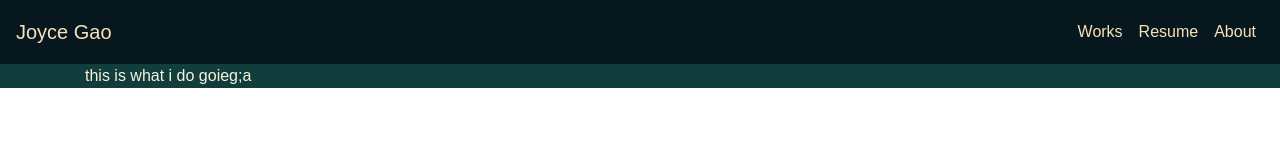
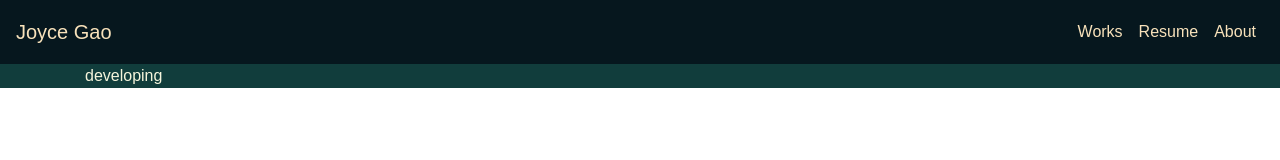
Before and after one commit to joycexgao/joycexgao.github.io, a plain HTML site: page about.html in a window 1280 px wide. Drawn offline with nearby package versions, Linux system fonts and the light colour scheme; a web font is replaced by a local one.

Commit message:
Update about.html

```diff
--- a/about.html
+++ b/about.html
@@ -42,7 +42,7 @@
 
   <div class="about-text" style="background-color: #113D3C; color:beige;">
     <div class="container">
-      <p>this is what i do goieg;a </p>
+      <p>developing </p>
     </div>
 
   </div>
```
